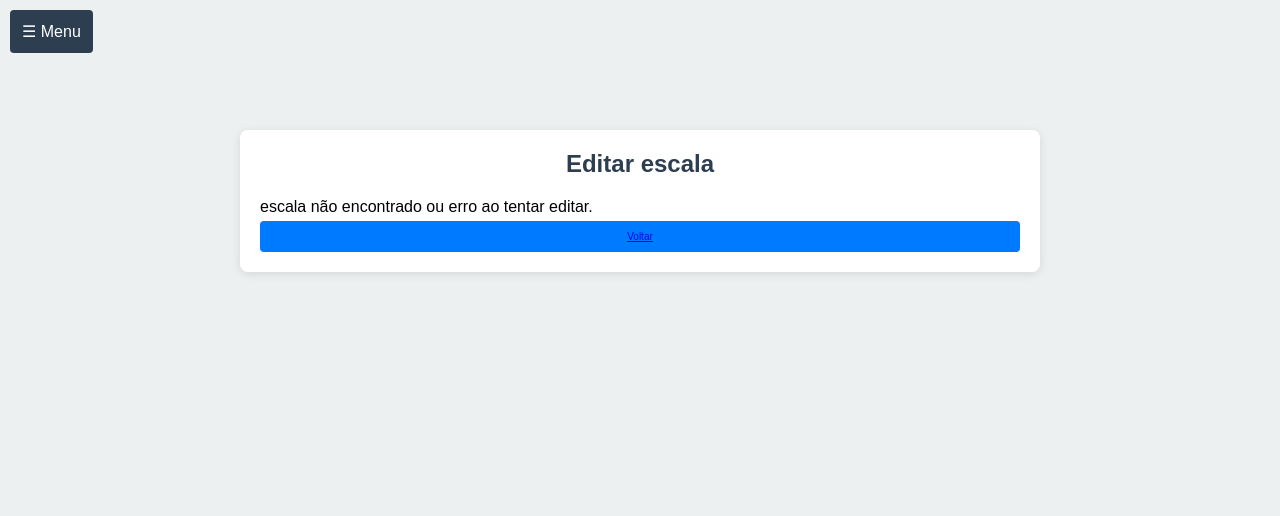
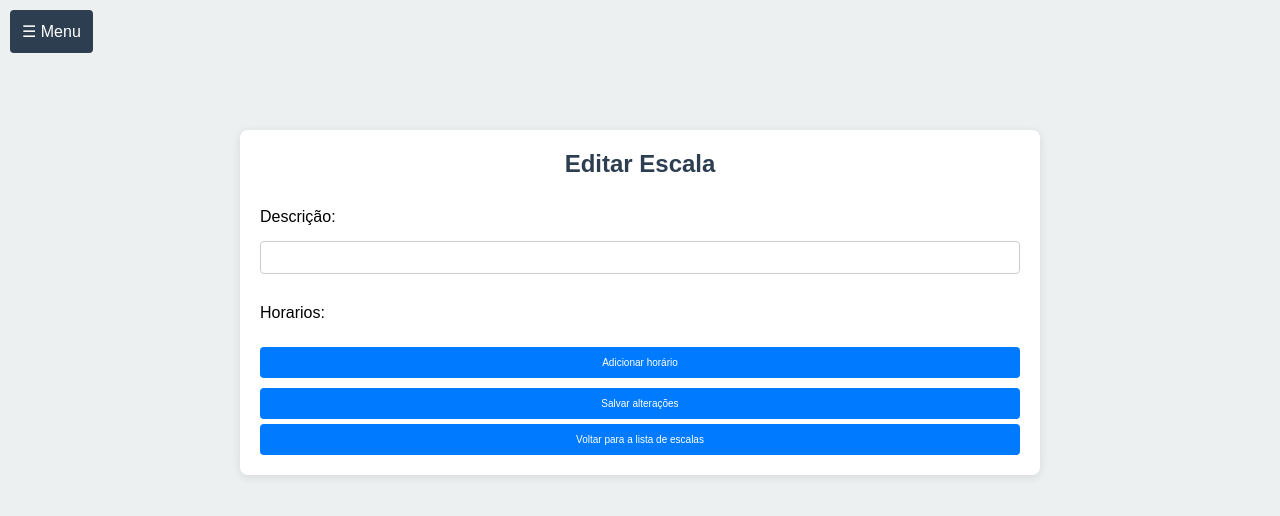
Before and after one commit to lucasnparreira/time_sistema_ponto, a Flask app: template templates/edit_escala.html in a window 1280 px wide. Shown: the top 516 px of the page. Run offline with Flask 2, Linux system fonts and the light colour scheme; the template is opened without the code that fills it, so the values that code supplies are empty.

Commit message:
fix: Ajuste na logica de criacao e edicao de escalas; Correcao de bugs

```diff
--- a/api_backend.py
+++ b/api_backend.py
@@ -1302,6 +1302,7 @@ def importar_ponto():
 def add_escala():
     data = request.json
     descricao = data.get('descricao')
+    horarios = data.get('horarios', [])
 
     if not descricao:
         return jsonify({'error': 'Dados incompletos'}), 400
@@ -1310,10 +1311,18 @@ def add_escala():
     cursor = conn.cursor()
 
     cursor.execute('INSERT INTO escala (descricao) VALUES (?)', (descricao,))
+    escala_id = cursor.lastrowid
+
+    for h in horarios:
+        cursor.execute('''
+            INSERT INTO ESCALA_HORARIOS (escala_id, dia_semana, hora_entrada, hora_saida)
+            VALUES (?, ?, ?, ?)
+        ''', (escala_id, h['dia_semana'], h['hora_entrada'], h['hora_saida']))
+
     conn.commit()
     conn.close()
 
-    return jsonify({'message': 'escala criado com sucesso!'}), 201
+    return jsonify({'message': 'escala criada com sucesso!'}), 201
 
 @app.route('/escala/<int:id>', methods=['GET', 'PUT'])
 def edit_escala(id):
@@ -1323,36 +1332,63 @@ def edit_escala(id):
         cursor = conn.cursor()
         cursor.execute('SELECT * FROM escala WHERE id = ?', (id,))
         escala = cursor.fetchone()
-        conn.close()
 
         if not escala:
+            conn.close()
             return jsonify({'error': 'escala não encontrada'}), 404
 
+        cursor.execute('SELECT dia_semana, hora_entrada, hora_saida FROM ESCALA_HORARIOS WHERE escala_id = ?', (id,))
+        horarios = cursor.fetchall()
+        conn.close()
+
+        horarios_list = []
+        for h in horarios:
+            horarios_list.append({
+                'dia_semana': h[0],
+                'hora_entrada': h[1],
+                'hora_saida': h[2]
+            })
+
         # Retorna os dados da escala em formato JSON
-        return jsonify({'id': escala[0], 'descricao': escala[1]}), 200
+        return jsonify({
+            'id': escala[0],
+            'descricao': escala[1],
+            'horarios': horarios_list
+            }), 200
 
     elif request.method == 'PUT':
         # Atualiza a escala com os dados fornecidos no corpo da requisição
         data = request.json
         descricao = data.get('descricao')
+        horarios = data.get('horarios', [])
 
         if not descricao:
             return jsonify({'error': 'Descrição é obrigatória'}), 400
 
         conn = get_db_connection()
         cursor = conn.cursor()
+
         cursor.execute('SELECT * FROM escala WHERE id = ?', (id,))
         escala = cursor.fetchone()
 
         if not escala:
             conn.close()
-            return jsonify({'error': 'escala não encontrado'}), 404
+            return jsonify({'error': 'escala não encontrada'}), 404
 
         cursor.execute('UPDATE escala SET descricao = ? WHERE id = ?', (descricao, id))
+
+        cursor.execute('DELETE FROM ESCALA_HORARIOS WHERE escala_id = ?', (id,))
+
+        for h in horarios:
+            cursor.execute('''
+                INSERT INTO ESCALA_HORARIOS (escala_id, dia_semana, hora_entrada, hora_saida)
+                VALUES (?, ?, ?, ?)
+            ''', (id, h['dia_semana'], h['hora_entrada'], h['hora_saida']))
+
         conn.commit()
         conn.close()
 
-        return jsonify({'message': 'escala atualizado com sucesso!'}), 200
+        return jsonify({'message': 'escala atualizada com sucesso!'}), 200
 
 
 @app.route('/escala/<int:id>/delete', methods=['POST'])
@@ -1369,6 +1405,7 @@ def delete_escala(id):
         conn.close()
         return jsonify({'error': 'escala não encontrado'}), 404
 
+    cursor.execute("DELETE FROM ESCALA_HORARIOS WHERE escala_id = ?", (id,))
     cursor.execute('DELETE FROM escala WHERE id = ?', (id,))
     conn.commit()
     conn.close()
@@ -1376,7 +1413,7 @@ def delete_escala(id):
     return jsonify({'message': 'escala deletado com sucesso!'}), 200
 
 
-@app.route('/escalas')
+@app.route('/escalas', methods=['GET'])
 # @login_required
 def list_escalas():
     conn = get_db_connection()
@@ -1390,18 +1427,20 @@ def list_escalas():
         conn.close()
         return jsonify({'message': 'Tabela de escalas vazia.'}), 200
 
-    escalas_json = [
-        {
-            "id": escala[0],           # Acesse os valores por índice, assumindo que a consulta retorna as colunas esperadas
-            "descricao": escala[1]
-        }
-        for escala in escalas
-    ]
+    result = []
+    for e in escalas:
+        cursor.execute("SELECT * FROM ESCALA_HORARIOS WHERE escala_id = ?", (e['id'],))
+        horarios = cursor.fetchall()
+        result.append({
+            'id': e['id'],
+            'descricao': e['descricao'],
+            'horarios': [dict(h) for h in horarios]
+        })
 
     conn.close()
 
     # Retorna a lista de escalas
-    return jsonify({'escalas': escalas_json}), 200
+    return jsonify(result), 200
 
 @app.route('/escala_funcionario', methods=['POST'])
 def assign_escala_to_funcionario():
--- a/tabelas.sql
+++ b/tabelas.sql
@@ -73,6 +73,15 @@ CREATE TABLE ESCALA_FUNCIONARIO (
     FOREIGN KEY(escala_id) REFERENCES ESCALA(id)
 );
 
+CREATE TABLE ESCALA_HORARIOS (
+    id INTEGER PRIMARY KEY AUTOINCREMENT,
+    escala_id INTEGER NOT NULL,
+    dia_semana TEXT NOT NULL,
+    hora_entrada TEXT NOT NULL,
+    hora_saida TEXT NOT NULL,
+    FOREIGN KEY (escala_id) REFERENCES ESCALA(id)
+);
+
 CREATE TABLE IF NOT EXISTS ENDERECO (
     id INTEGER PRIMARY KEY,
     rua TEXT NOT NULL,
--- a/templates/edit_escala.html
+++ b/templates/edit_escala.html
@@ -9,21 +9,52 @@
 </head>
 <body>
     {% include 'menu.html' %}
+
     <div class="container-relatorios">
-        <h2>Editar escala</h2>
-        {% if escala %}
-        <form action="{{ url_for('edit_escala', id=escala['id']) }}" method="POST">
-            <input type="hidden" name="_method" value="PUT">
-            <label for="descricao">Descrição:</label>
-            <input type="text" id="descricao" name="descricao" value="{{ escala['descricao'] }}" required><br><br>
-            <button type="submit">Atualizar escala</button>
+        <h2>Editar Escala</h2>
+
+        {% if mensagem %}
+            <p style="color: red;">{{ mensagem }}</p>
+        {% endif %}
+
+        <form method="POST" action="/escala/{{ escala.id }}" id="formEditEscala">
+            <label>Descrição:</label>
+            <input type="text" name="descricao" value="{{ escala.descricao }}" required>
+
+            <label>Horarios:</label>
+            <div id="horariosContainer">
+                {% for h in escala.horarios %}
+                    <div>
+                        <input type="text" name="dia_{{ loop.index0 }}" value="{{ h.dia_semana }}" placeholder="Dia da semana" required>
+                        <input type="time" name="entrada_{{ loop.index0 }}" value="{{ h.hora_entrada }}" required>
+                        <input type="time" name="saida_{{ loop.index0 }}" value="{{ h.hora_saida }}" required>
+                    </div>
+                {% endfor %}
+            </div>
+
+            <button type="button" onclick="addHorario()">Adicionar horário</button>
+            <button type="submit">Salvar alterações</button>
         </form>
-        {% else %}
-            <p>escala não encontrado ou erro ao tentar editar.</p>
-        {% endif %}
-        <button id="btn-retornar"><a href="{{ url_for('list_escalas') }}">Voltar</a></button>
+
+        <a href="{{ url_for('list_escalas') }}">
+            <button id="btn-retornar">Voltar para a lista de escalas</button>
+        </a>
     </div>
+
     <script src="{{ url_for('static', filename='script.js') }}"></script>
+    <script>
+        let horarioCount = {{ escala.horarios|length }};
 
+        function addHorario() {
+            let container = document.getElementById('horariosContainer');
+            let html = `<div>
+                <input type="text" name="dia_${horarioCount}" placeholder="Dia da semana" required>
+                <input type="time" name="entrada_${horarioCount}" required>
+                <input type="time" name="saida_${horarioCount}" required>
+            </div>`;
+            container.insertAdjacentHTML('beforeend', html);
+            horarioCount++;
+        }
+    </script>
 </body>
 </html>
--- a/templates/list_escala_funcionario.html
+++ b/templates/list_escala_funcionario.html
@@ -40,7 +40,7 @@
                 {% endfor %}
             </tbody>
         </table>
-        <button id="btn-retornar"><a href="{{ url_for('add_escala_funcionario') }}">Adicionar nova associação</a></button>
+        <button id="btn-retornar"><a href="{{ url_for('add_escala_funcionario') }}">Adicionar nova associação de escala</a></button>
     </div>
     <script src="{{ url_for('static', filename='script.js') }}"></script>
 </body>
```
Also changed, not shown: api_frontend.py (+49 -6 lines), templates/add_escala.html (+26 -5 lines), templates/lista_escalas.html (+34 -23 lines).
